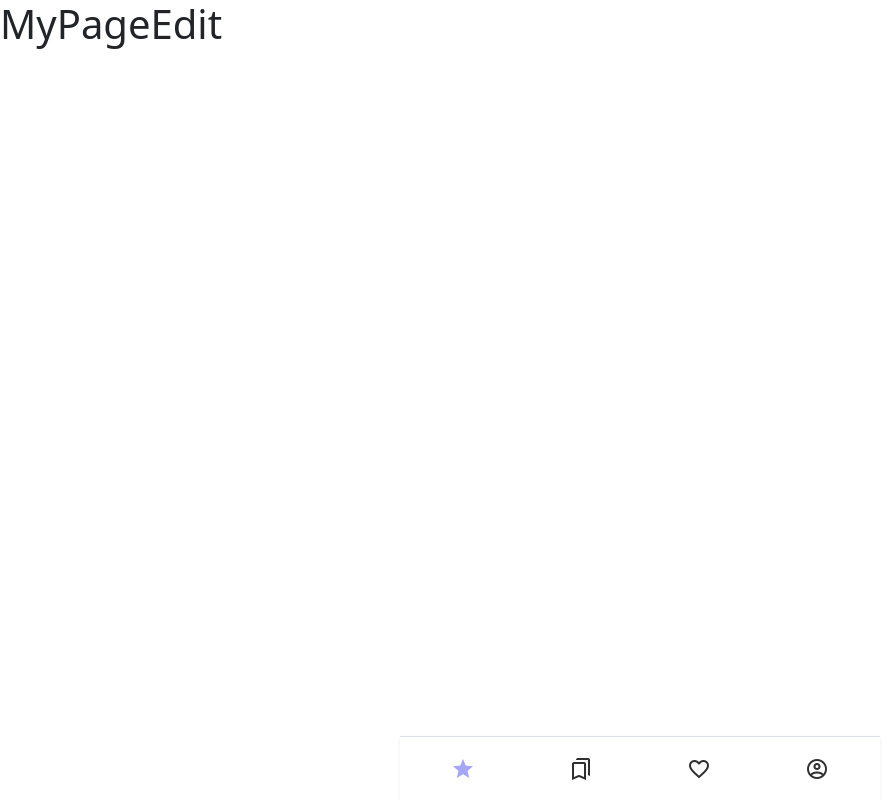
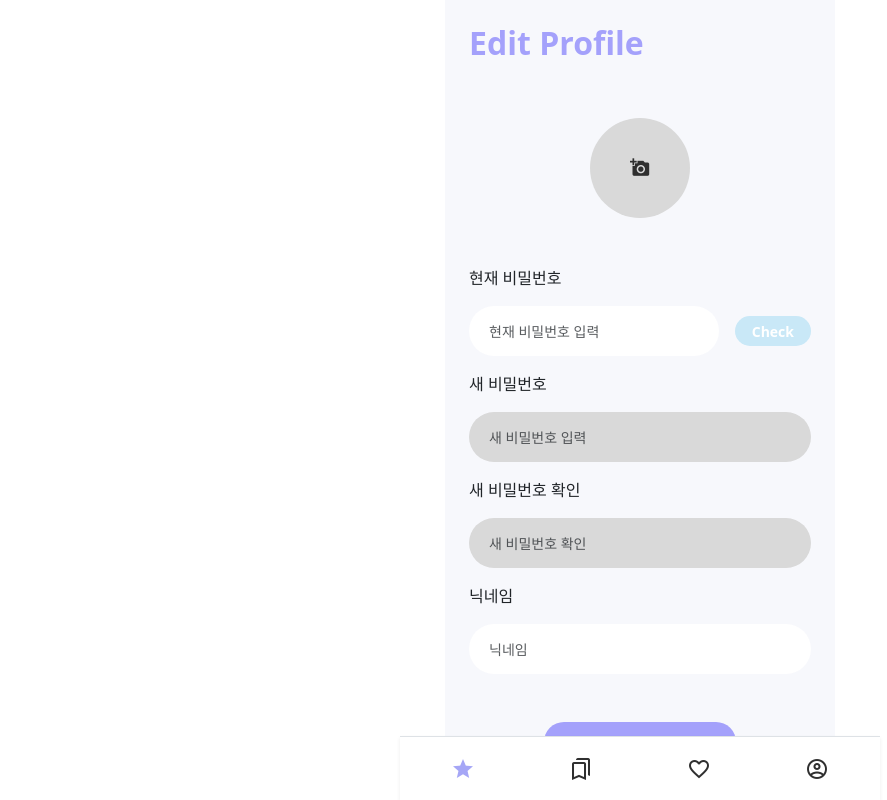
Before and after one commit to seul15/PinPlace, a Vue app: page /mypage/edit in a window 1280 px wide. Shown: the whole page, without its empty margins (0-887 px from the left). Built offline with nearby package versions, Linux system fonts and the light colour scheme; what mdi-vue would draw is missing.

Commit message:
[#22] feat: MyPage 수정 페이지 UI 구현 완료 (#23)
- 기본 UI 구현 + 데이터 로직은 추후 구현
- 현재 아이디 임시 데이터로 설정해두고 입력값과 비교 후 일치 시에만 다음 입력창 입력 가능하도록 구현

```diff
--- a/src/pages/MyPageEdit.vue
+++ b/src/pages/MyPageEdit.vue
@@ -1,5 +1,206 @@
 <template>
-  <h1>MyPageEdit</h1>
+  <div class="d-flex justify-content-center min-vh-100">
+    <div class="scaled-wrapper">
+      <!-- 제목 -->
+      <div class="pt-4 px-4">
+        <h1 class="fw-bold text-start mypage-title">Edit Profile</h1>
+      </div>
+
+      <!-- 프로필 이미지 -->
+      <div class="d-flex justify-content-center my-5">
+        <div class="profile-circle">
+          <i class="mdi mdi-camera-plus camera-icon"></i>
+        </div>
+      </div>
+
+      <!-- 입력 필드 -->
+      <div class="d-flex flex-column align-items-center px-4">
+        <!-- 현재 비밀번호 -->
+        <div class="w-100 mb-3">
+          <label class="form-label mb-3">현재 비밀번호</label>
+          <div class="d-flex align-items-center password-row">
+            <input
+              type="password"
+              v-model="currentPassword"
+              placeholder="현재 비밀번호 입력"
+              class="form-control input-fixed"
+            />
+            <button class="btn btn-check-fixed" @click="handlePasswordCheck">Check</button>
+          </div>
+        </div>
+
+        <!-- 새 비밀번호 -->
+        <div class="w-100 mb-3">
+          <label class="form-label mb-3">새 비밀번호</label>
+          <input
+            type="password"
+            v-model="newPassword"
+            placeholder="새 비밀번호 입력"
+            class="form-control input-wrapper"
+            :disabled="!isPasswordVerified"
+            :class="{ 'bg-disabled': !isPasswordVerified }"
+          />
+        </div>
+
+        <!-- 새 비밀번호 확인 -->
+        <div class="w-100 mb-3">
+          <label class="form-label mb-3">새 비밀번호 확인</label>
+          <input
+            type="password"
+            v-model="confirmPassword"
+            placeholder="새 비밀번호 확인"
+            class="form-control input-wrapper"
+            :disabled="!isPasswordVerified"
+            :class="{ 'bg-disabled': !isPasswordVerified }"
+          />
+        </div>
+
+        <!-- 닉네임 -->
+        <div class="w-100 mb-5">
+          <label class="form-label mb-3">닉네임</label>
+          <input
+            type="text"
+            v-model="nickname"
+            placeholder="닉네임"
+            class="form-control input-wrapper"
+          />
+        </div>
+
+        <!-- Edit 버튼 -->
+        <button class="btn btn-primary-custom" @click="handleEdit">Edit</button>
+      </div>
+    </div>
+  </div>
 </template>
 
-<script setup></script>
+<script setup>
+import { ref } from 'vue'
+import { useRouter } from 'vue-router'
+
+const router = useRouter()
+
+const currentPassword = ref('')
+const newPassword = ref('')
+const confirmPassword = ref('')
+const nickname = ref('')
+const isPasswordVerified = ref(false)
+
+const handlePasswordCheck = () => {
+  const mockCorrectPassword = '1234' // 임시 확인용
+  if (currentPassword.value === mockCorrectPassword) {
+    isPasswordVerified.value = true
+    alert('비밀번호가 확인되었습니다!')
+  } else {
+    alert('비밀번호가 일치하지 않습니다.')
+  }
+}
+
+const handleEdit = () => {
+  router.push('/mypage')
+}
+</script>
+
+<style scoped>
+.scaled-wrapper {
+  width: 390px;
+  background-color: #f7f8fc;
+  display: flex;
+  flex-direction: column;
+  transform-origin: top left;
+}
+
+@media (max-width: 390px) {
+  .scaled-wrapper {
+    transform: scale(calc(100vw / 390));
+  }
+}
+
+/* 제목 스타일 */
+.mypage-title {
+  font-size: 32px;
+  color: #a4a1fb;
+}
+
+/* 프로필 원형 */
+.profile-circle {
+  width: calc(100% * (100 / 390));
+  aspect-ratio: 1 / 1;
+  border-radius: 50%;
+  background-color: #d9d9d9;
+  display: flex;
+  align-items: center;
+  justify-content: center;
+}
+
+.camera-icon {
+  font-size: 20px;
+  color: #2f2f2f;
+}
+.input-wrapper {
+  height: 50px;
+  border-radius: 999px;
+  background-color: white;
+  border: none;
+  padding-left: 20px;
+  font-size: 14px;
+  color: #333;
+}
+
+.password-row {
+  width: 100%;
+  display: flex;
+  justify-content: space-between;
+  gap: 16px;
+}
+
+.input-fixed {
+  height: 50px;
+  border-radius: 999px;
+  background-color: white;
+  border: none;
+  padding-left: 20px;
+  font-size: 14px;
+  color: #333;
+}
+
+.bg-disabled {
+  background-color: #d9d9d9 !important;
+}
+
+input:focus {
+  outline: none;
+  box-shadow: none;
+}
+
+.btn-check-fixed {
+  background-color: #c9e8f7;
+  color: white;
+  font-weight: bold;
+  font-size: 14px;
+  border-radius: 999px;
+  padding: 0 16px;
+  height: 30px;
+  white-space: nowrap;
+  flex-shrink: 0;
+}
+
+.btn-check-fixed:active {
+  background-color: #b0d8ea;
+  color: white;
+}
+
+/* 수정 버튼 */
+.btn-primary-custom {
+  background-color: #a4a1fb;
+  color: white;
+  font-weight: bold;
+  width: 56.4%;
+  height: 40px;
+  border-radius: 999px;
+  font-size: 16px;
+}
+
+.btn-primary-custom:active {
+  background-color: #8d8af0;
+}
+</style>
```
